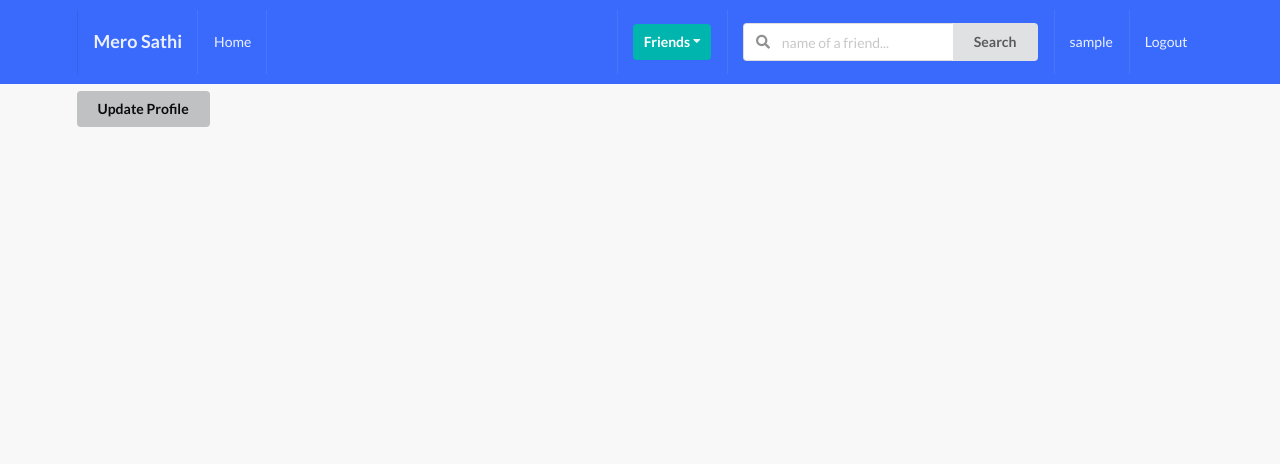
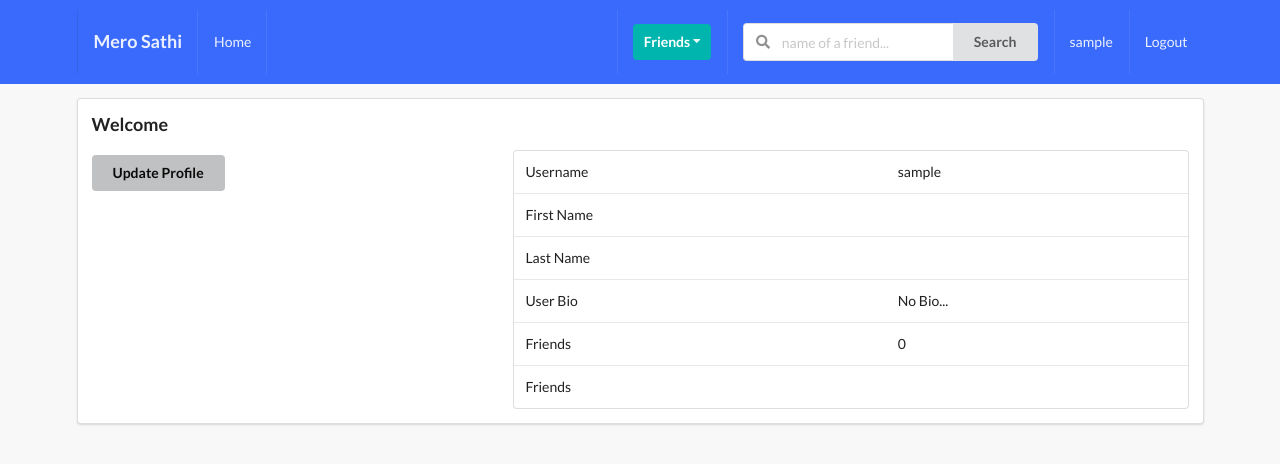
Before and after one commit to nofursad/pp4-merosathi, a Django app: page /userprofile/profilepage/ in a window 1280 px wide. Shown: the top 464 px of the page. Run offline with Django 3.2, Linux system fonts and the light colour scheme; the visitor is signed in with stand-in values (Sample User, id 1); data comes from the database, SQL or seed files in the repository.

Commit message:
Update user profile page to display the user information

```diff
--- a/static/style.css
+++ b/static/style.css
@@ -11,3 +11,7 @@
 .mb-7 {
     margin-bottom: 7px !important;
 }
+
+.mt-5 {
+    margin-top: 5px !important;
+}
--- a/userprofile/templates/userprofile/profilepage.html
+++ b/userprofile/templates/userprofile/profilepage.html
@@ -34,11 +34,55 @@
 </div>
 
 
-{% if confirm %}
+<div class="ui segment">
+    {% if confirm %}
+        <div class="ui blue message">Thank you for updating your profile information.</div>
+    {% endif %}
+    <h3>Welcome {{ user.first_name }}</h3>
+    <div class="ui grid">
+        <div class="row">
+            <div class="six wide column">
+                <img class="ui medium rounded image" src="{{ user.avatar.url}}"></img>
+                <button class="ui active button mt-5" id="update-profile">Update Profile</button>
+            </div>
+            <div class="ten wide column">
+                <table class="ui table">
+                    <tbody>
+                        <tr>
+                            <td>Username</td>
+                            <td>{{ user.user }}</td>
+                        </tr>
+                        <tr>
+                            <td>First Name</td>
+                            <td>{{ user.first_name }}</td>
+                        </tr>
+                        <tr>
+                            <td>Last Name</td>
+                            <td>{{ user.last_name }}</td>
+                        </tr>
+                        <tr>
+                            <td>User Bio</td>
+                            <td>{{ user.bio }}</td>
+                        </tr>
+                        <tr>
+                            <td>Friends</td>
+                            <td>{{ user.total_friends }}</td>
+                        </tr>
+                        <tr>
+                            <td>Friends</td>
+                            <td>
+                                <ul>
+                                    {% for friend in user.friends_list %}
+                                        <li>{{ friend }}</li>
+                                    {% endfor %}
+                                </ul>
+                            </td>
+                        </tr>
+                    </tbody>
+                </table>
+            </div>
+        </div>
+    </div>
+</div>
 
-<div class="ui blue message">Thank you for updating your profile information.</div>
-
-{% endif %}
-
-<button class="ui active button" id="update-profile">Update Profile</button>
 {% endblock content %}
```
